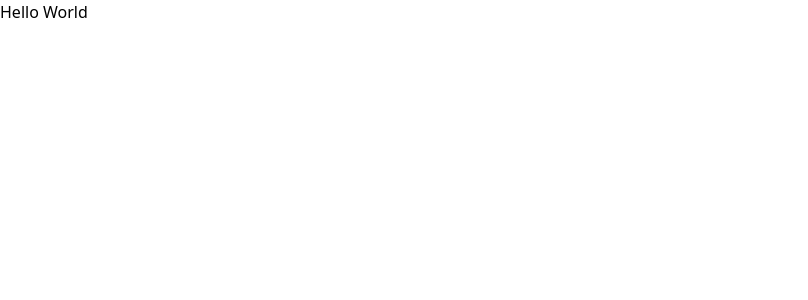
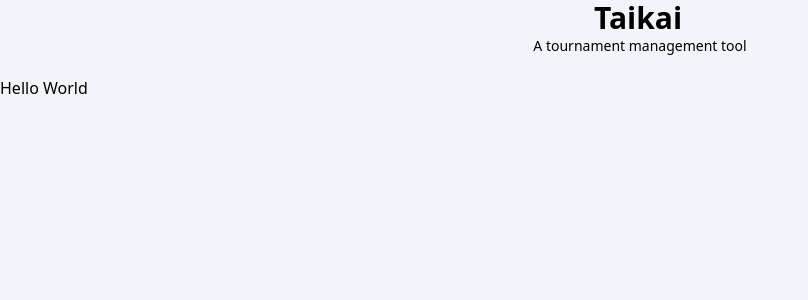
Before and after one commit to fbnfrhm/taikai, a Next.js app: page / in a window 1280 px wide. Shown: the top 300 px of the page, without its empty margins (0-808 px from the left). Built offline with nearby package versions, Linux system fonts and the light colour scheme.

Commit message:
style: add project name and description to layout

```diff
--- a/src/app/layout.tsx
+++ b/src/app/layout.tsx
@@ -14,8 +14,12 @@
   return (
     <html lang="en">
       <body
-        className={`antialiased`}
+        className={`bg-slate-100 dark:bg-slate-800 dark:text-white antialiased`}
       >
+        <header className="text-center space-x-1 mb-5">
+          <h1 className="text-3xl font-bold">Taikai</h1>
+          <h2 className="text-sm">A tournament management tool</h2>
+        </header>
         {children}
       </body>
     </html>
```
